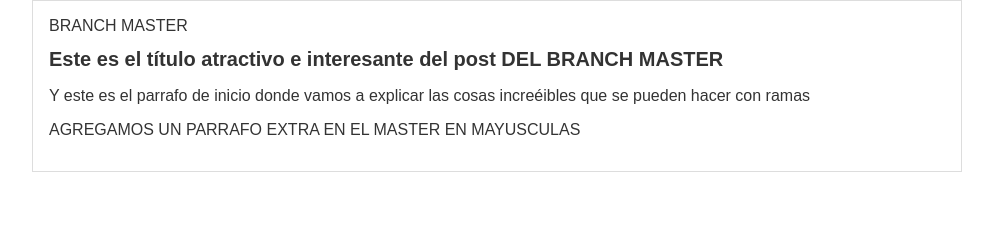
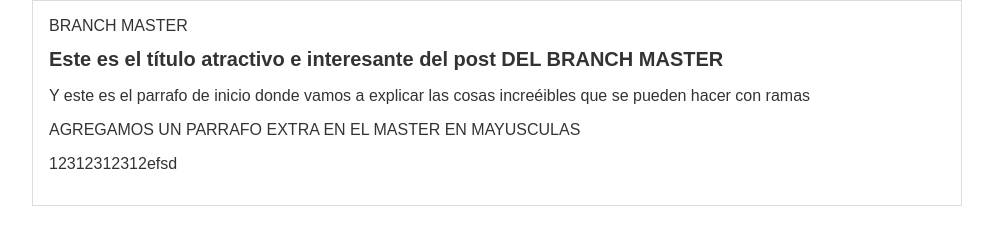
Before and after one commit to cevm22/hyperblog, a plain HTML site: page blogpost.html in a window 1280 px wide. Shown: the whole page, without its empty margins (143-1136 px from the left). Drawn offline with Linux system fonts and the light colour scheme.

Commit message:
prueba de otro intento de merga agregando un segundo parrafo

```diff
--- a/blogpost.html
+++ b/blogpost.html
@@ -11,6 +11,7 @@
                 <h1>Este es el título atractivo e interesante del post DEL BRANCH MASTER</h1>
                 <p>Y este es el parrafo de inicio donde vamos a explicar las cosas increéibles que se pueden hacer con ramas</p>
                     <p> AGREGAMOS UN PARRAFO EXTRA EN EL MASTER EN MAYUSCULAS</p>
+                    <p> 12312312312efsd</p>
             </div>
         </div>
 
```
